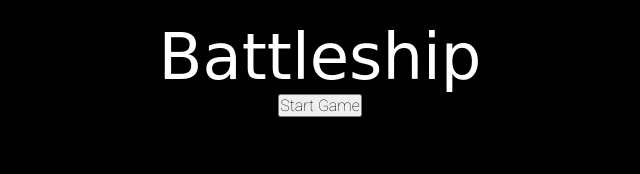
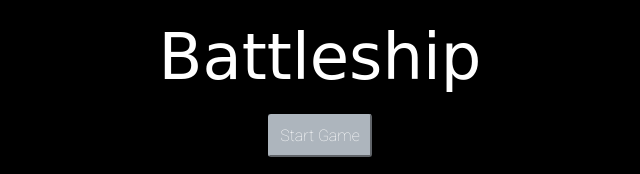
Before and after one commit to raych2/battleship, a website: page dist/index.html in a window 1280 px wide. Shown: the whole page, without its empty margins (320-960 px from the left). Drawn offline with Linux system fonts and the light colour scheme; a web font is replaced by a local one.

Commit message:
Update button style, ship color, and margins of announcement

```diff
--- a/src/style.css
+++ b/src/style.css
@@ -21,6 +21,13 @@ h1 {
   color: #fff;
 }
 button {
+  margin: 20px 0;
+  border-radius: 3px;
+  padding: 10px;
+  text-align: center;
+  color: #fff;
+  background-color: #ADB5BD;
+  border-color: #ADB5BD;
   font: 100 1rem 'Roboto', sans-serif;
 }
 .game-container {
@@ -54,12 +61,13 @@ button {
   font-size: 2em;
 }
 .occupied {
-  background-color: #fff;
+  background-color: #ADB5BD;
 }
 .hit {
   background-color: #ce4257;
 }
 .announcement {
+  margin: 0 auto 5px auto;
   font: 300 1.5rem 'Roboto', sans-serif;
   color: #fff;
 }
```
Also changed, not shown: dist/main.js.
